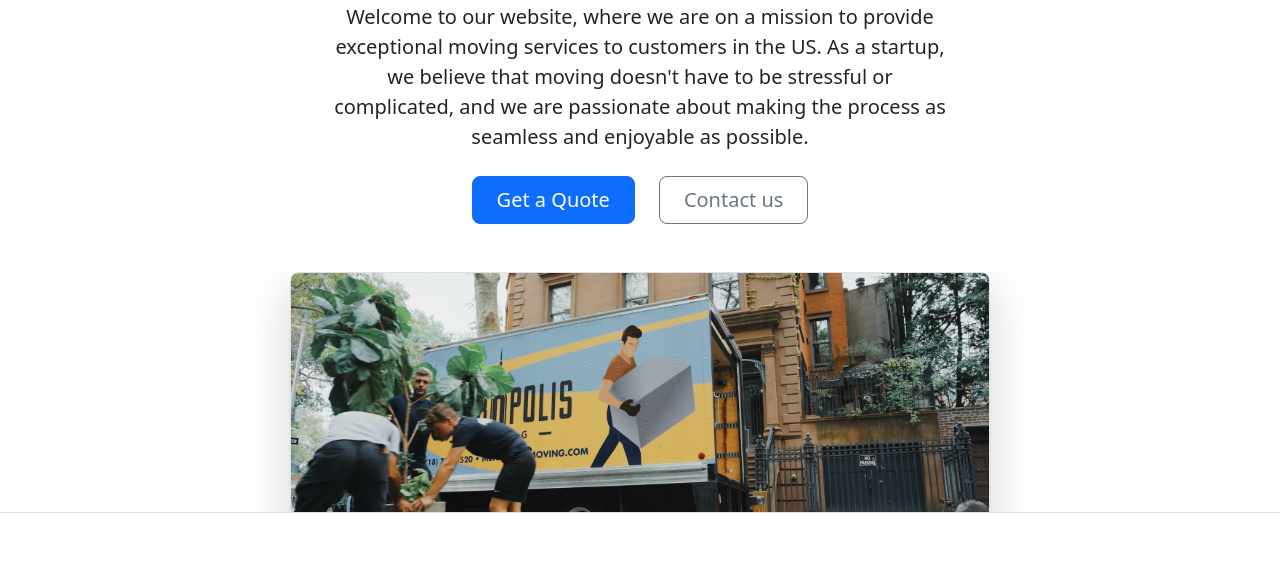
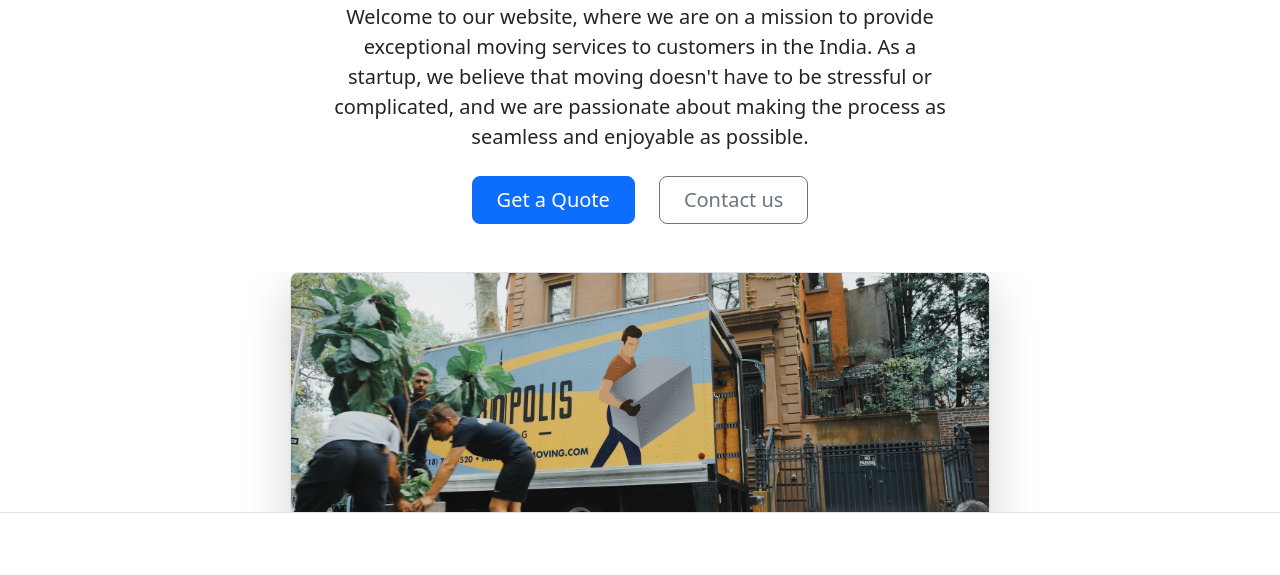
Before and after one commit to AnujKumar26619/Move-it, a plain HTML site: page index.html in a window 1280 px wide. Shown: the part 225-800 px from the top of the page. Drawn offline with nearby package versions, Linux system fonts and the light colour scheme.

Commit message:
index.html

```diff
--- a/index.html
+++ b/index.html
@@ -66,7 +66,7 @@
     <h1 class="display-4 fw-bold text-body-emphasis">Move With Joy</h1>
     <div class="col-lg-6 mx-auto">
       <p class="lead mb-4">Welcome to our website, where we are on a mission to provide exceptional moving services to
-        customers in the US. As a
+        customers in the India. As a
         startup, we believe that moving doesn't have to be stressful or complicated, and we are passionate about making
         the
         process as seamless and enjoyable as possible.</p>
```
